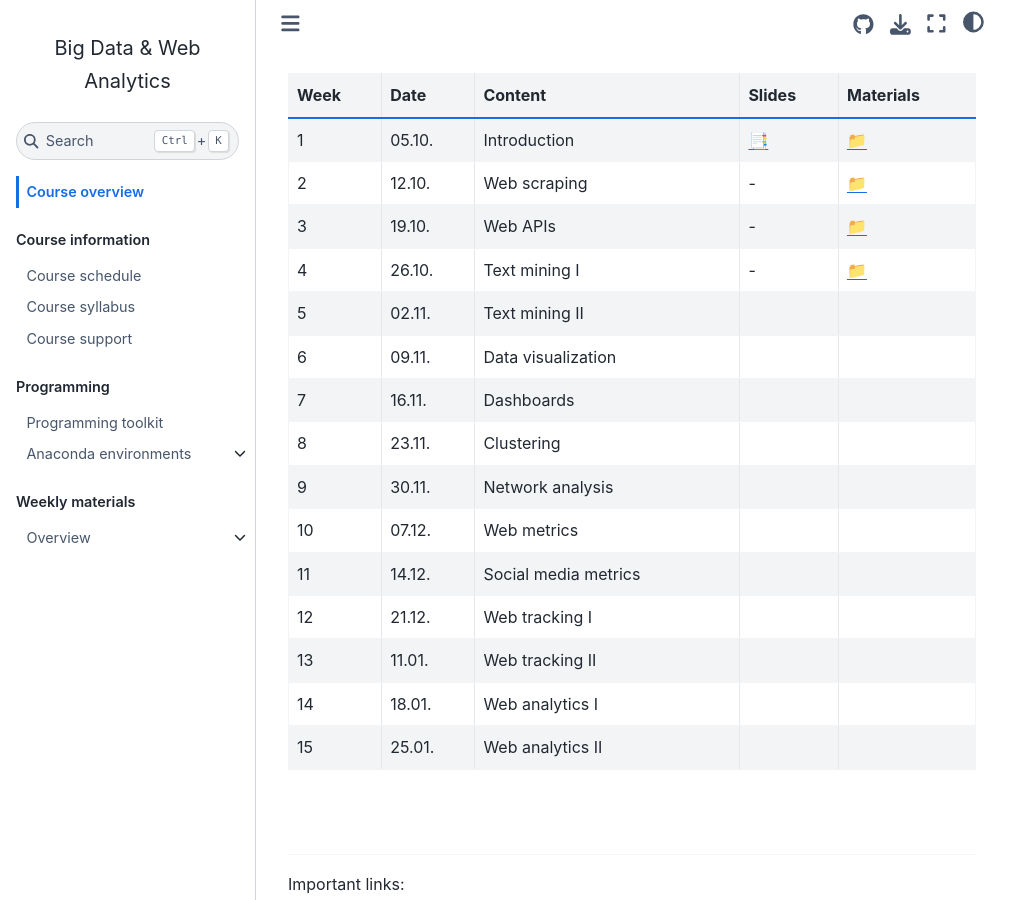
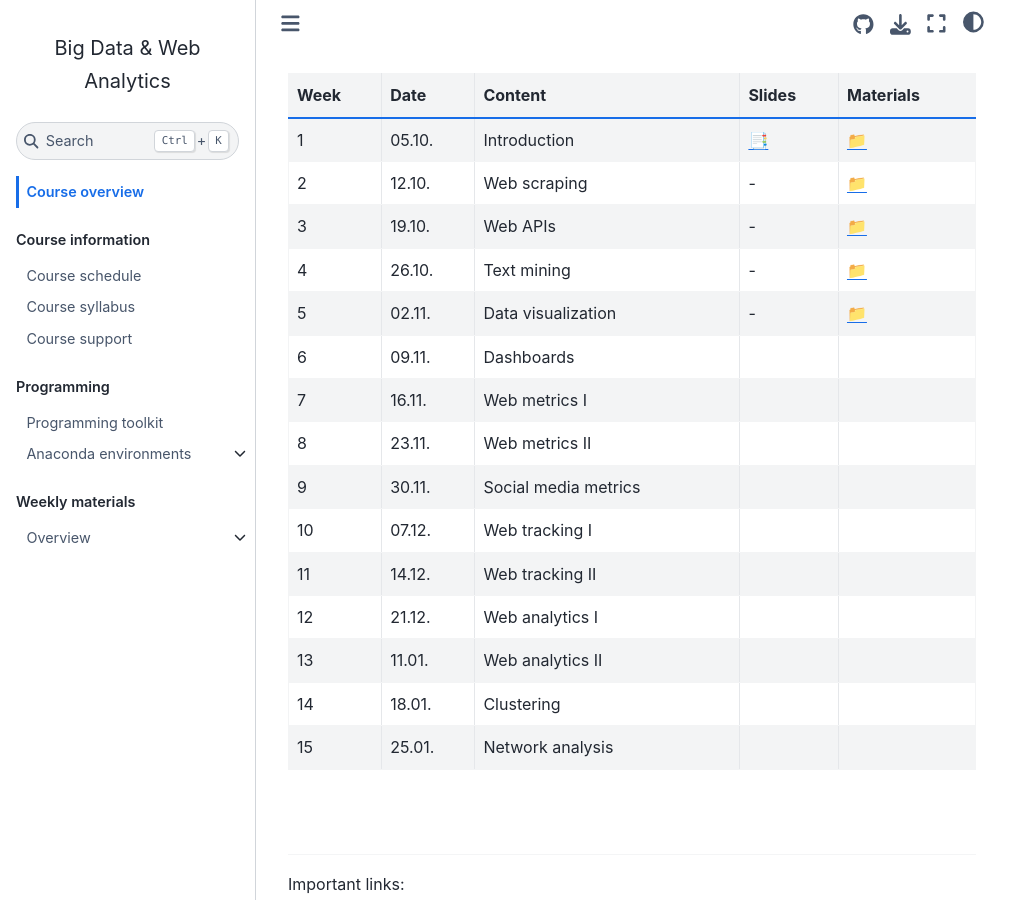
Before and after one commit to om2-ws22/website, a Jupyter Book: the page built from docs/course-overview.md, in a window 1280 px wide and 900 px high, scrolled down 365 px. Shown: the whole window, without its empty margins (0-1031 px from the left). Built offline with Jupyter Book 1.0.4 settings and Sphinx 7.4.7 and the Sphinx Book theme 1.1.4, drawn with Linux system fonts in a browser that asks for light colours; comment, search, counter and statistics services are not loaded.

Commit message:
Update course-overview.md

```diff
--- a/docs/course-overview.md
+++ b/docs/course-overview.md
@@ -19,18 +19,18 @@ For a more detailed semester overview, take a look at the [course-schedule](../d
 |	1	|	05.10.	|	Introduction	|	[📑](https://drive.google.com/file/d/1-3Es_A6LagrLePe7okTchhp7iMQUTFgA/view?usp=sharing)	|	[📁](../weeks/week1.md)	|
 |	2	|	12.10.	|	Web scraping	|	 - 	|	[📁](../weeks/week2.md)	|
 |	3	|	19.10.	|	Web APIs	|	 - 	|	[📁](../weeks/week3.md)	|
-|	4	|	26.10.	|	Text mining I	|	 - 	|	[📁](../weeks/week4.md)	|
-|	5	|	02.11.	|	Text mining II	|		|		|
-|	6	|	09.11.	|	Data visualization	|		|		|
-|	7	|	16.11.	|	Dashboards	|		|		|
-|	8	|	23.11.	|	Clustering	|		|		|
-|	9	|	30.11.	|	Network analysis	|		|		|
-|	10	|	07.12.	|	Web metrics	|		|		|
-|	11	|	14.12.	|	Social media metrics	|		|		|
-|	12	|	21.12.	|	Web tracking I	|		|		|
-|	13	|	11.01.	|	Web tracking II	|		|		|
-|	14	|	18.01.	|	Web analytics I	|		|		|
-|	15	|	25.01.	|	Web analytics II	|		|		|
+|	4	|	26.10.	|	Text mining	|	 - 	|	[📁](../weeks/week4.md)	|
+|	5	|	02.11.	|	Data visualization	|	 - 	|	[📁](../weeks/week5.md)	|
+|	6	|	09.11.	|	Dashboards	|		|		|
+|	7	|	16.11.	|	Web metrics I	|		|		|
+|	8	|	23.11.	|	Web metrics II	|		|		|
+|	9	|	30.11.	|	Social media metrics	|		|		|
+|	10	|	07.12.	|	Web tracking I	|		|		|
+|	11	|	14.12.	|	Web tracking II	|		|		|
+|	12	|	21.12.	|	Web analytics I	|		|		|
+|	13	|	11.01.	|	Web analytics II	|		|		|
+|	14	|	18.01.	|	Clustering	|		|		|
+|	15	|	25.01.	|	Network analysis	|		|		|
 
 
 <br>
```
